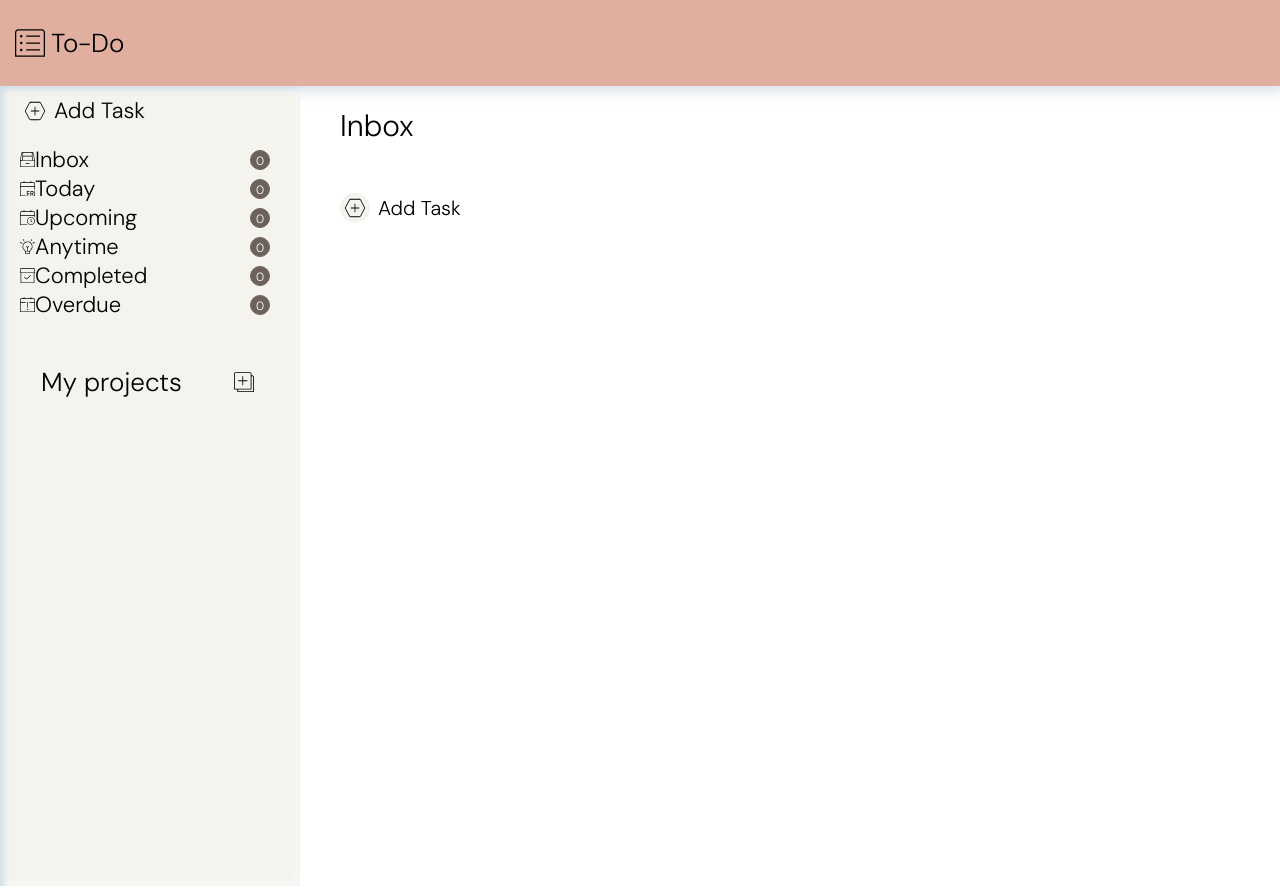
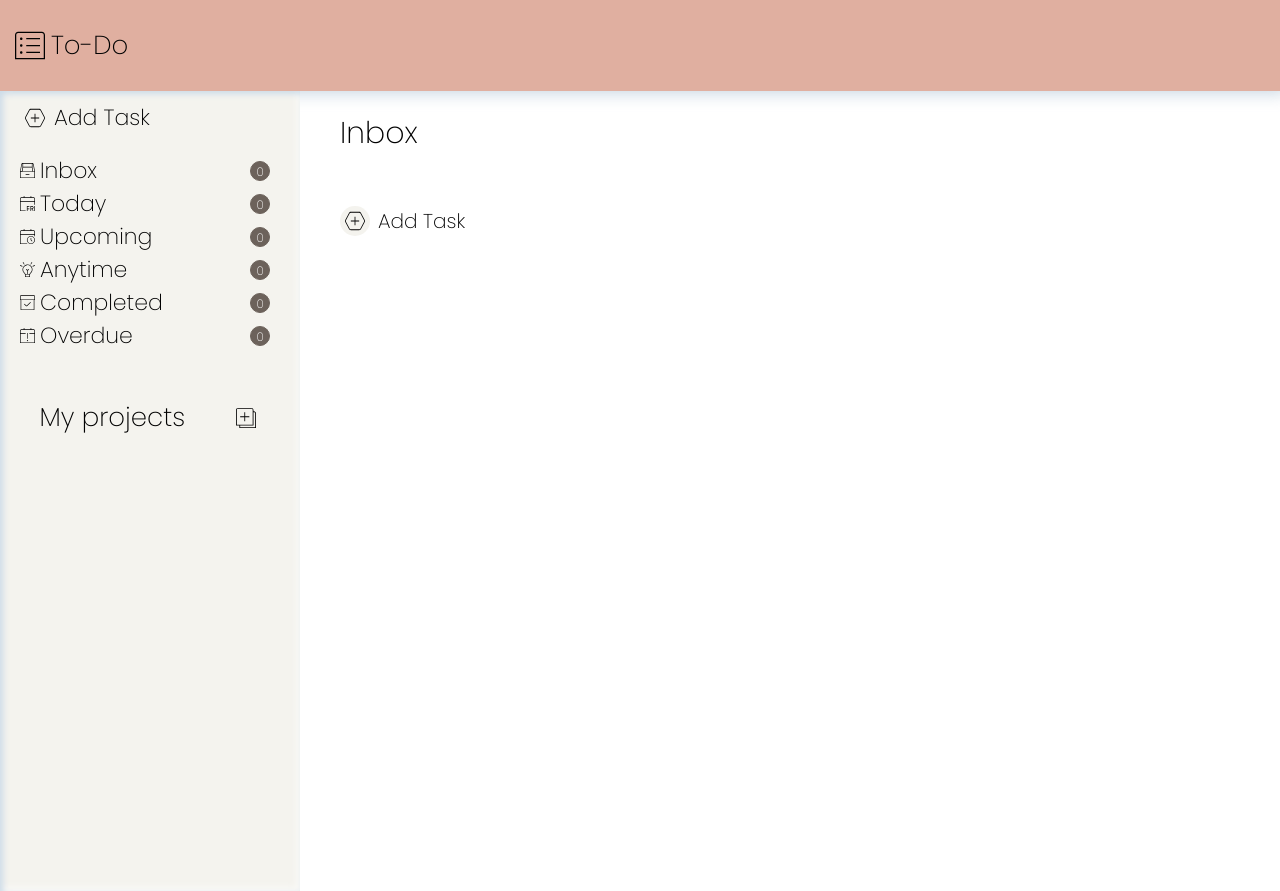
Before and after one commit to lizzyjoo/to-do, a website built with webpack: page src/index.html in a window 1280 px wide. Built offline with nearby package versions, Linux system fonts and the light colour scheme.

Commit message:
add Puffin font for better readability

```diff
--- a/src/style.css
+++ b/src/style.css
@@ -1,7 +1,8 @@
 /* Global Styles */
 *{
-    font-family: "DM Sans", sans-serif;
-    font-optical-sizing: auto;
+  font-family: "Poppins", sans-serif;
+  font-weight: 200;
+  font-style: normal;
 }
 body{
     display: flex;
@@ -128,7 +129,10 @@ header{
     font-size: 22px;
     cursor: pointer;
     position: relative;
+}
 
+.task-div svg{
+  margin-right: 5px;
 }
 .task-div:hover{
   background-color: #bcb8b1;
```
